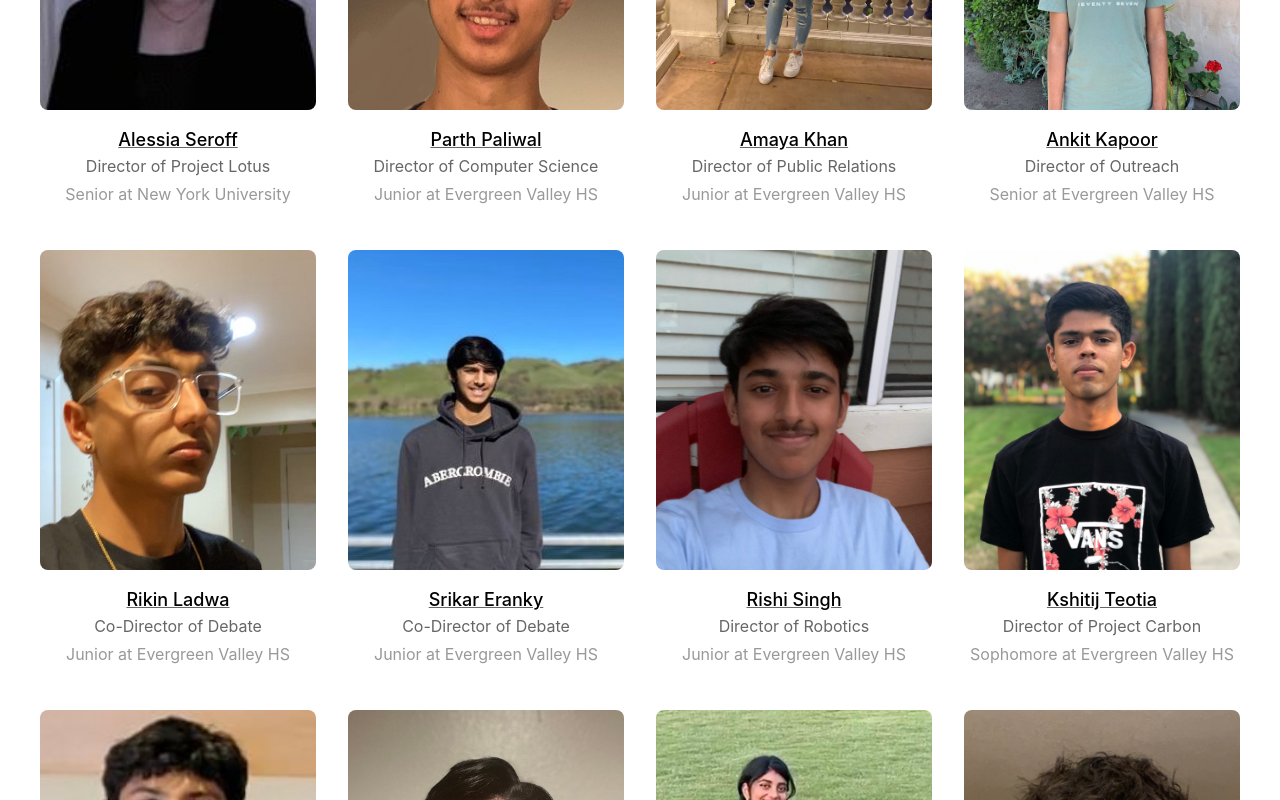
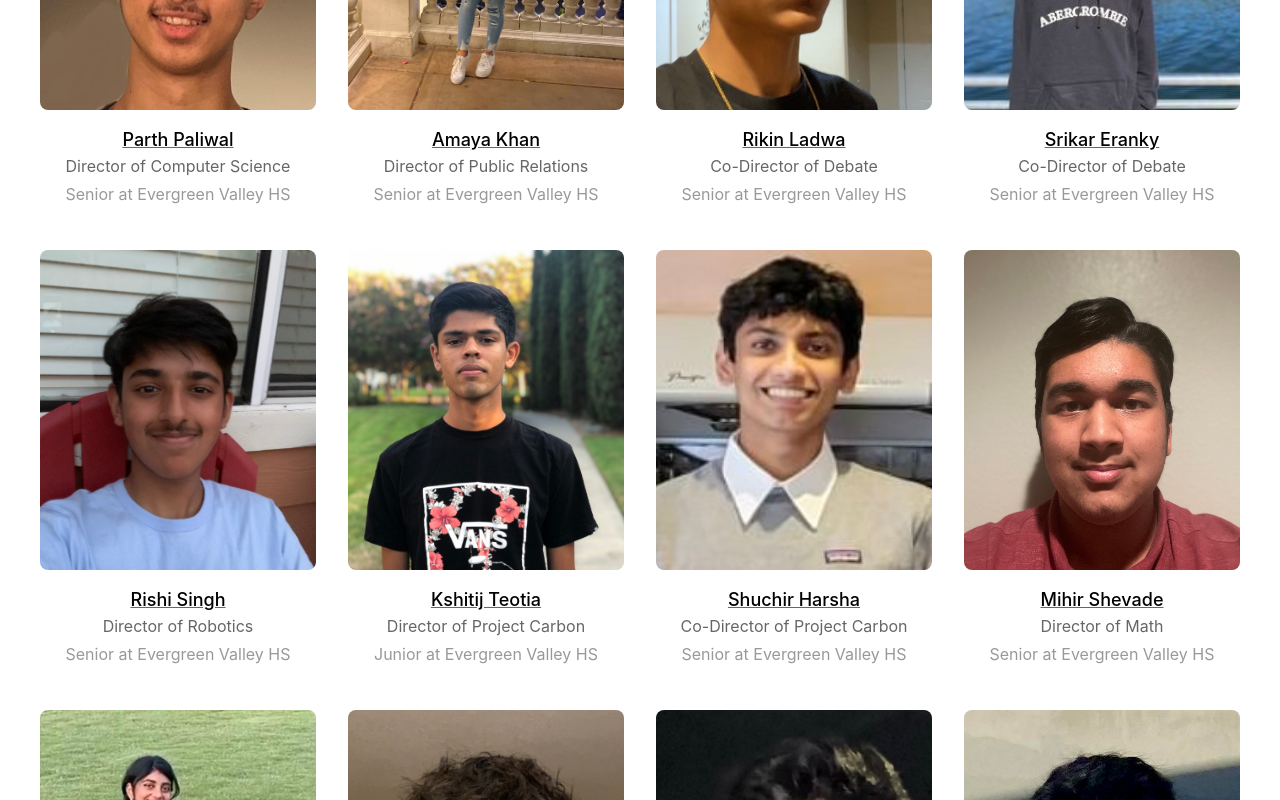
Before and after one commit to envisionnew/envisionnew.org, a Next.js app: page /about in a window 1280 px wide. Shown: the part 2880-3680 px from the top of the page. Built offline with nearby package versions, Linux system fonts and the light colour scheme; what @tailwindcss/typography would draw is missing.

Commit message:
update(bios): year change

```diff
--- a/pages/about.js
+++ b/pages/about.js
@@ -20,56 +20,42 @@ const volunteers = [
     name: 'Saurish Srivastava',
     position: 'President & Executive Director',
     website: 'https://saurish.com',
-    image: 'saurish.jpeg',
-    bio: 'Junior at Evergreen Valley HS'
+    image: 'saurish.JPG',
+    bio: 'Senior at Evergreen Valley HS'
   },
   {
     name: 'Varun Bommaji',
     position: 'Secretary',
     image: 'varun.jpeg',
     website: 'https://instagram.com/varunbommaji',
-    bio: 'Junior at Evergreen Valley HS'
+    bio: 'Senior at Evergreen Valley HS'
   },
   {
     name: 'Vikram Dhillon',
     position: 'Co-Director of Tutoring',
     image: 'vikram.jpg',
     website: 'https://instagram.com/dhill0n_vikram',
-    bio: 'Junior at Evergreen Valley HS'
+    bio: 'Senior at Evergreen Valley HS'
   },
   {
     name: 'Kunal Dhillon',
     position: 'Co-Director of Tutoring',
     image: 'kunal.jpeg',
     website: 'https://www.instagram.com/kunaldhillon7/',
-    bio: 'Junior at Evergreen Valley HS'
-  },
-  {
-    name: 'Alessia Seroff',
-    position: 'Director of Project Lotus',
-    website: 'https://www.linkedin.com/in/alessia-seroff-a15bb7177/',
-    image: 'alessia.jpeg',
-    bio: 'Senior at New York University'
+    bio: 'Senior at Evergreen Valley HS'
   },
   {
     name: 'Parth Paliwal',
     position: 'Director of Computer Science',
     image: 'parth.jpeg',
     website: 'https://instagram.com/parthpaliwalofficial',
-    bio: 'Junior at Evergreen Valley HS'
+    bio: 'Senior at Evergreen Valley HS'
   },
   {
     name: 'Amaya Khan',
     position: 'Director of Public Relations',
     image: 'amaya.jpeg',
     website: 'https://instagram.com/amayakhan0220',
-    bio: 'Junior at Evergreen Valley HS'
-  },
-  {
-    name: 'Ankit Kapoor',
-    position: 'Director of Outreach',
-    image: 'ankit.jpeg',
-    website: 'https://instagram.com/a3kitxkapoor',
     bio: 'Senior at Evergreen Valley HS'
   },
   {
@@ -77,66 +63,66 @@ const volunteers = [
     position: 'Co-Director of Debate',
     image: 'rikin.jpeg',
     website: 'https://www.instagram.com/rikinladwaa/',
-    bio: 'Junior at Evergreen Valley HS'
+    bio: 'Senior at Evergreen Valley HS'
   },
   {
     name: 'Srikar Eranky',
     position: 'Co-Director of Debate',
     image: 'srikar.jpeg',
     website: 'https://www.instagram.com/srikar_eranky/',
-    bio: 'Junior at Evergreen Valley HS'
+    bio: 'Senior at Evergreen Valley HS'
   },
   {
     name: 'Rishi Singh',
     position: 'Director of Robotics',
     image: 'rishi.jpeg',
     website: 'https://www.instagram.com/rishi.19',
-    bio: 'Junior at Evergreen Valley HS'
+    bio: 'Senior at Evergreen Valley HS'
   },
   {
     name: 'Kshitij Teotia',
     position: 'Director of Project Carbon',
     website: 'https://www.instagram.com/kshitij.teotia/',
     image: 'kshitij.jpeg',
-    bio: 'Sophomore at Evergreen Valley HS'
+    bio: 'Junior at Evergreen Valley HS'
   },
   {
     name: 'Shuchir Harsha',
     position: 'Co-Director of Project Carbon',
     website: 'http://instagram.com/shuchirh',
     image: 'shuchir.jpeg',
-    bio: 'Junior at Evergreen Valley HS'
+    bio: 'Senior at Evergreen Valley HS'
   },
   {
     name: 'Mihir Shevade',
     position: 'Director of Math',
     website: 'https://www.instagram.com/mihirs_ev/',
     image: 'mihir.jpg',
-    bio: 'Junior at Evergreen Valley HS'
+    bio: 'Senior at Evergreen Valley HS'
   },
   {
     name: 'Aditi Umapathy',
     position: 'Georgia Chapter Lead',
     image: 'aditi.jpeg',
-    bio: 'Junior at Lakeside HS'
+    bio: 'Senior at Lakeside HS'
   },
   {
     name: 'Nitish Omprakash',
     position: 'Volunteer at Project Carbon',
     image: 'nitish.jpeg',
-    bio: 'Sophomore at Evergreen Valley HS'
+    bio: 'Junior at Evergreen Valley HS'
   },
   {
     name: 'Sanjith Raman',
     position: 'Volunteer at Project Carbon',
     image: 'sanjith.jpeg',
-    bio: 'Sophomore at Evergreen Valley HS'
+    bio: 'Junior at Evergreen Valley HS'
   },
   {
     name: 'Eshaan Kaipa',
     position: 'Volunteer at Project Carbon',
     image: 'eshaan.jpeg',
-    bio: 'Sophomore at Evergreen Valley HS'
+    bio: 'Junior at Evergreen Valley HS'
   }
 ];
 
--- a/pages/programs/carbon.js
+++ b/pages/programs/carbon.js
@@ -38,32 +38,32 @@ const volunteers = [
     position: 'Director of Project Lotus',
     website: 'https://instagram.com/kshitij.teotia',
     image: 'kshitij.jpeg',
-    bio: 'Sophomore at Evergreen Valley HS'
+    bio: 'Junior at Evergreen Valley HS'
   },
   {
     name: 'Shuchir Harsha',
     position: 'Director of Project Lotus',
     website: 'https://instagram.com/shuchirh',
     image: 'shuchir.jpeg',
-    bio: 'Junior at Evergreen Valley HS'
+    bio: 'Senior at Evergreen Valley HS'
   },
   {
     name: 'Nitish Omprakash',
     position: 'Volunteer',
     image: 'nitish.jpeg',
-    bio: 'Sophomore at Evergreen Valley HS'
+    bio: 'Junior at Evergreen Valley HS'
   },
   {
     name: 'Sanjith Raman',
     position: 'Volunteer',
     image: 'sanjith.jpeg',
-    bio: 'Sophomore at Evergreen Valley HS'
+    bio: 'Junior at Evergreen Valley HS'
   },
   {
     name: 'Eshaan Kaipa',
     position: 'Volunteer',
     image: 'eshaan.jpeg',
-    bio: 'Sophomore at Evergreen Valley HS'
+    bio: 'Junior at Evergreen Valley HS'
   }
 ];
 
--- a/pages/programs/lotus.js
+++ b/pages/programs/lotus.js
@@ -28,25 +28,18 @@ const events = [
 
 const volunteers = [
   {
-    name: 'Alessia Seroff',
-    position: 'Director of Project Lotus',
-    website: 'https://www.linkedin.com/in/alessia-seroff-a15bb7177/',
-    image: 'alessia.jpeg',
-    bio: 'Senior at New York University'
-  },
-  {
     name: 'Amaya Khan',
     position: 'High School Lead of Project Lotus',
     website: 'https://instagram.com/amayakhannn',
     image: 'amaya.jpeg',
-    bio: 'Junior at Evergreen Valley HS'
+    bio: 'Senior at Evergreen Valley HS'
   },
   {
     name: 'Saurish Srivastava',
     position: 'Volunteer',
     website: 'https://saurish.com',
     image: 'saurish.jpeg',
-    bio: 'Junior at Evergreen Valley HS'
+    bio: 'Senior at Evergreen Valley HS'
   }
 ];
 
```
Also changed, not shown: public/images/volunteers/saurish.JPG (added), public/images/volunteers/saurish.jpeg (deleted).
